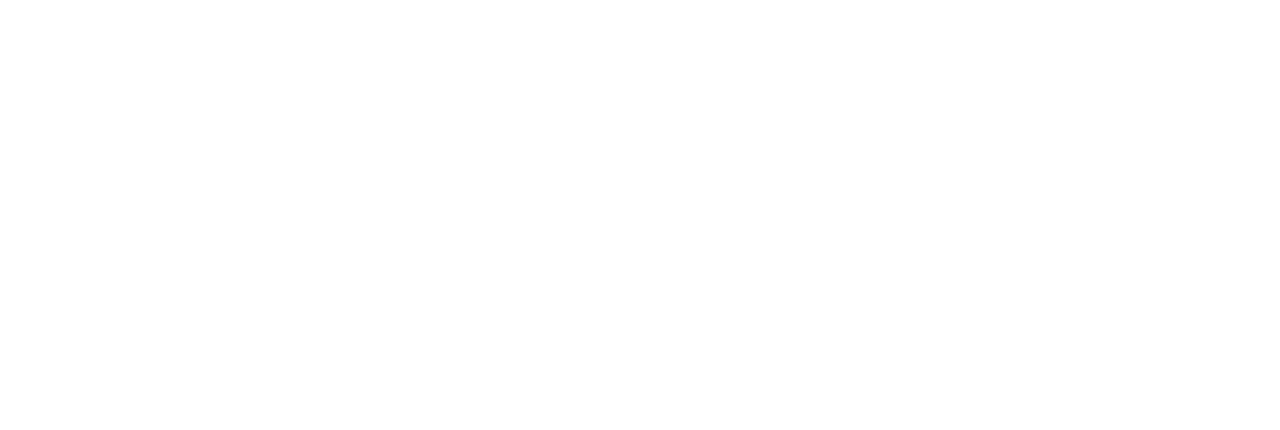
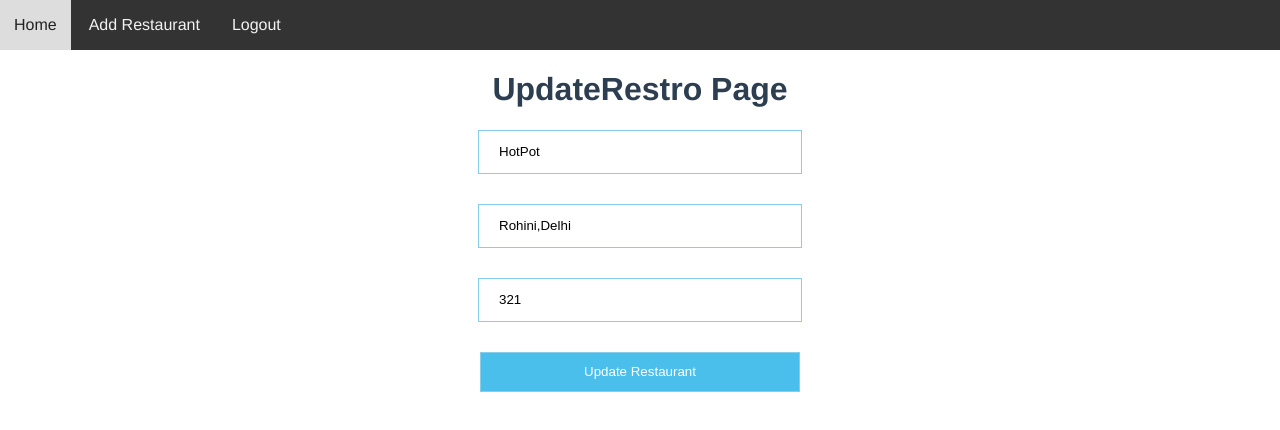
Before and after one commit to purvig04/Restaurant-management, a Vue app: page /update/6835 in a window 1280 px wide. Before the commit this address had no page. Shown: the top 430 px of the page. Built offline with nearby package versions, Linux system fonts and the light colour scheme; data requests are answered from the project's data file; sample sign-in values are in the browser's storage.

Commit message:
added updating restaurant functionality

```diff
--- a/db/db.json
+++ b/db/db.json
@@ -31,24 +31,36 @@
       "password": "nav@123"
     }
   ],
-  "restaurants":[
+  "restaurants": [
     {
-      "id":1,
-      "name":"KFC",
-      "address":"sector 45,Noida ",
-      "contact":1231
+      "name": "HotPot",
+      "address": "Rohini,Delhi ",
+      "contact": "321",
+      "id": "6835"
     },
     {
-      "id": 2,
-      "name": "Burger King",
-      "address": "sector 9,Delhi ",
-      "contact": 987
+      "id": "8961",
+      "name": "Pizza Olio",
+      "address": "CP, Delhi",
+      "contact": "9871"
     },
     {
-      "id": 3,
-      "name": "Dominos",
-      "address": "sector 25,Gurgaon ",
-      "contact": 9425
+      "id": "faa3",
+      "name": "KFC",
+      "address": "sector 45,Noida",
+      "contact": "1231"
+    },
+    {
+      "name": "Burger King",
+      "address": "GIDC, Delhi",
+      "contact": "234",
+      "id": "9119"
+    },
+    {
+      "id": "9abe",
+      "name": "Lapinoz",
+      "address": "Hauz Khas,Delhi",
+      "contact": "564"
     }
   ]
 }
--- a/src/App.vue
+++ b/src/App.vue
@@ -31,7 +31,7 @@
   width: 100px;
 }
 
-.register input ,.login input{
+.register input ,.login input, .add input, .update input{
   width: 300px;
   height: 40px;
   padding-left: 20px;
@@ -42,7 +42,7 @@
   border: 1px solid skyblue;
 }
 
-.register button , .login button{
+.register button , .login button, .add button , .update button{
     width: 320px;
     height: 40px;
     border: 1px solid skyblue;
--- a/src/components/Header.vue
+++ b/src/components/Header.vue
@@ -1,8 +1,7 @@
 <template>
   <div class="nav">
     <router-link to="/">Home</router-link>
-    <router-link to="/add-restro">Add Restaurant</router-link>
-    <router-link to="/update-restro">Update Restaurant</router-link>
+    <router-link to="/add">Add Restaurant</router-link>
     <a v-on:click="logout" href="#">Logout</a>
   </div>
 </template>
--- a/src/components/HomePage.vue
+++ b/src/components/HomePage.vue
@@ -7,12 +7,14 @@
       <th>Name</th>
       <th>Address</th>
       <th>Contact Info.</th>
+      <th>Actions</th>
     </tr>
     <tr v-for="item in restaurants" :key="item">
       <td>{{ item.id }}</td>
       <td>{{ item.name }}</td>
       <td>{{ item.address }}</td>
       <td>{{ item.contact }}</td>
+      <td><router-link :to="'/update/'+item.id">Update</router-link></td>
     </tr>
   </table>
 </template>
--- /dev/null
+++ b/src/components/UpdateRestro.vue
@@ -0,0 +1,56 @@
+<template>
+    <HeaderComp/>
+    <h1>UpdateRestro Page</h1>
+    <form class="update">
+      <input type="text" name="name" v-model="restaurant.name" placeholder="Enter New Restaurant"/>
+      <input type="text" name="addres" v-model="restaurant.address" placeholder="Enter Address"/>
+      <input type="text" name="contact" v-model="restaurant.contact"  placeholder="Enter Contact no"/>
+      <button type="button" v-on:click="updateRestro">Update Restaurant</button>
+
+    </form>
+
+  </template>
+
+  <script>
+  import HeaderComp from "./Header.vue";
+  import axios from "axios";
+  export default {
+    name: '  UpdateRestro',
+    components:{
+    HeaderComp
+    },
+    data(){
+      return{
+        restaurant:{
+          name:'',
+          address:'',
+          contact:''
+        }
+      }
+    },
+    methods:{
+        async updateRestro(){
+
+
+            const result =await axios.put(`http://localhost:3000/restaurants/${this.$route.params.id}` , {
+          name:this.restaurant.name,
+          address:this.restaurant.address,
+          contact:this.restaurant.contact
+        })
+         if(result.status==200 ){
+          this.$router.push({name:'Home'})
+         }
+
+        }
+    },
+    async mounted(){
+          let user=localStorage.getItem('user-info')
+          if(!user){
+              this.$router.push({name:'SignUp'})
+          }
+          let res = await axios.get(`http://localhost:3000/restaurants/${this.$route.params.id}`)
+          this.restaurant=res.data;
+
+      }
+  };
+  </script>
--- a/src/routes.js
+++ b/src/routes.js
@@ -23,12 +23,12 @@
   },
   {
     name: "AddRestro",
-    path: "/add-restro",
+    path: "/add",
     component: AddRestro,
   },
   {
     name: "UpdateRestro",
-    path: "/update-restro",
+    path: "/update/:id",
     component: UpdateRestro,
   },
 ];
```
